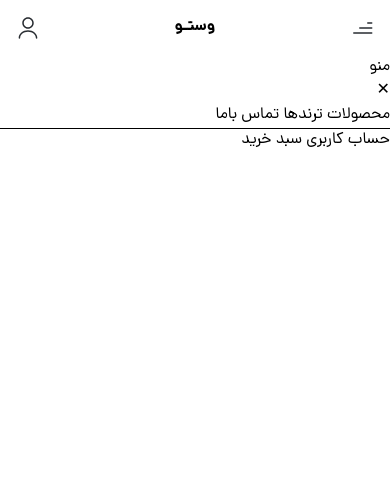
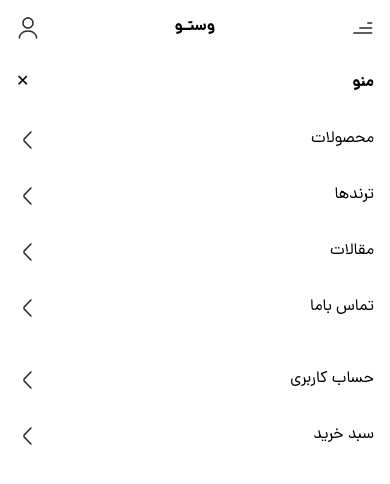
Before and after one commit to ihosuix/vesto, a website built with Vite: page index.html in a window 390 px wide. Built offline with nearby package versions, Linux system fonts and the light colour scheme.

Commit message:
feat: style mobile menu

```diff
--- a/index.html
+++ b/index.html
@@ -26,26 +26,49 @@
   </nav>
 
   <!-- پاپ اپ منو -->
-   <div>
+   <div class="flex flex-col justify-between h-screen p-4">
+    <div class="flex flex-col gap-y-8">
 
-    <div>
-      <h2>منو</h2>
+    <div class="flex flex-row justify-between items-center">
+      <h2 class="font-bold">منو</h2>
       <button>✕</button>
     </div>
 
-    <div>
-    <a href="#">محصولات</a>
-    <a href="#">ترندها</a>
-    <a href="#">تماس باما</a>
+    <div class="flex flex-col gap-y-8">
+
+    <div class="flex flex-row justify-between items-center">
+    <a href="#" class="text-base">محصولات</a>
+    <button><img src="/assets/icons/arrow-left.svg" alt=""></button>
     </div>
 
-    <hr>
-
-    <div>
-      <a href="#">حساب کاربری</a>
-      <a href="#">سبد خرید</a>
+    <div class="flex flex-row justify-between items-center">
+    <a href="#" class="text-base">ترندها</a>
+    <button><img src="/assets/icons/arrow-left.svg" alt=""></button>
     </div>
 
+    <div class="flex flex-row justify-between items-center">
+    <a href="#" class="text-base">مقالات</a>
+    <button><img src="/assets/icons/arrow-left.svg" alt=""></button>
+    </div>
+
+    <div class="flex flex-row justify-between items-center">
+    <a href="#" class="text-base">تماس باما</a>
+    <button><img src="/assets/icons/arrow-left.svg" alt=""></button>
+    </div>
+
+    <div class="flex flex-row justify-between items-center mt-4">
+    <a href="#" class="text-base">حساب کاربری</a>
+    <button><img src="/assets/icons/arrow-left.svg" alt=""></button>
+    </div>
+
+    <div class="flex flex-row justify-between items-center">
+    <a href="#" class="text-base">سبد خرید</a>
+    <button><img src="/assets/icons/arrow-left.svg" alt=""></button>
+    </div>
+
+     </div>
+
+    </div>
    </div>
 
 </body>
```
Also changed, not shown: assets/icons/arrow-left.svg (added).
